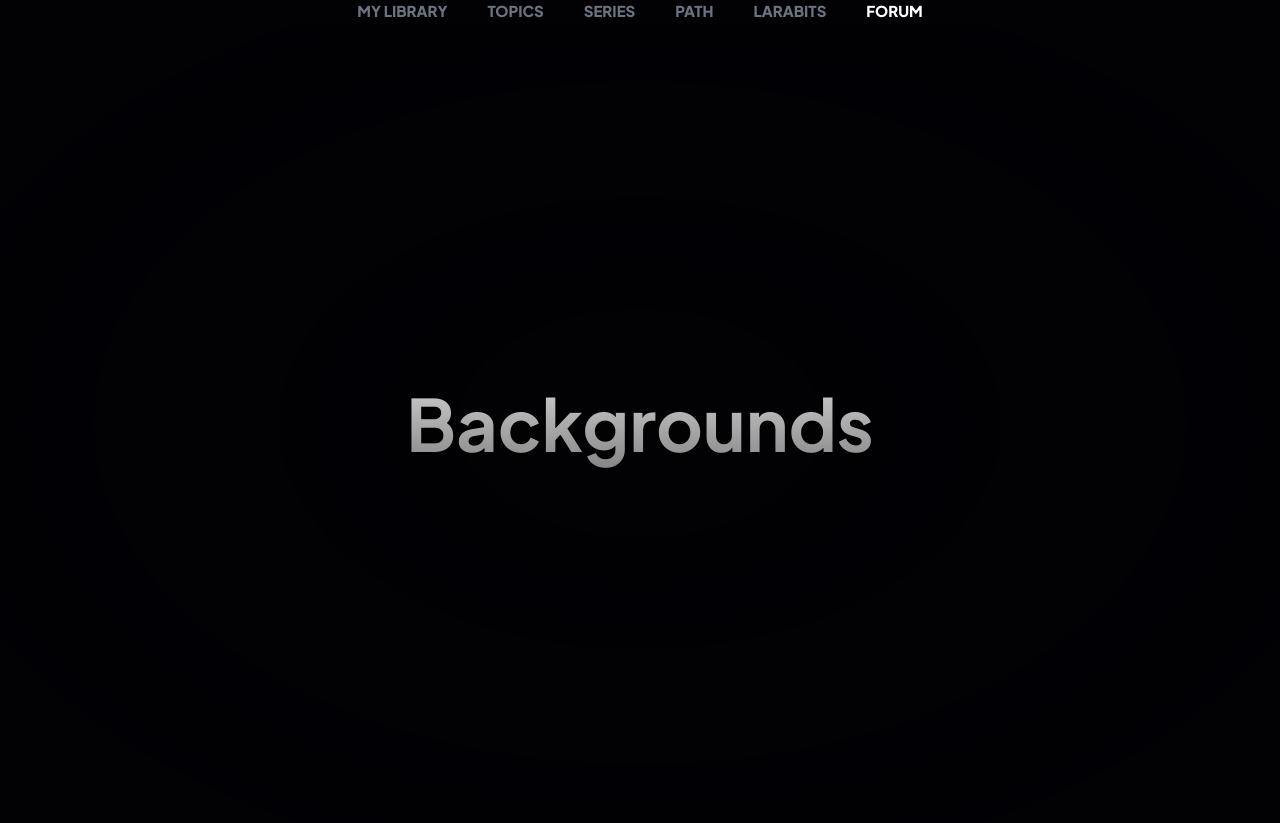
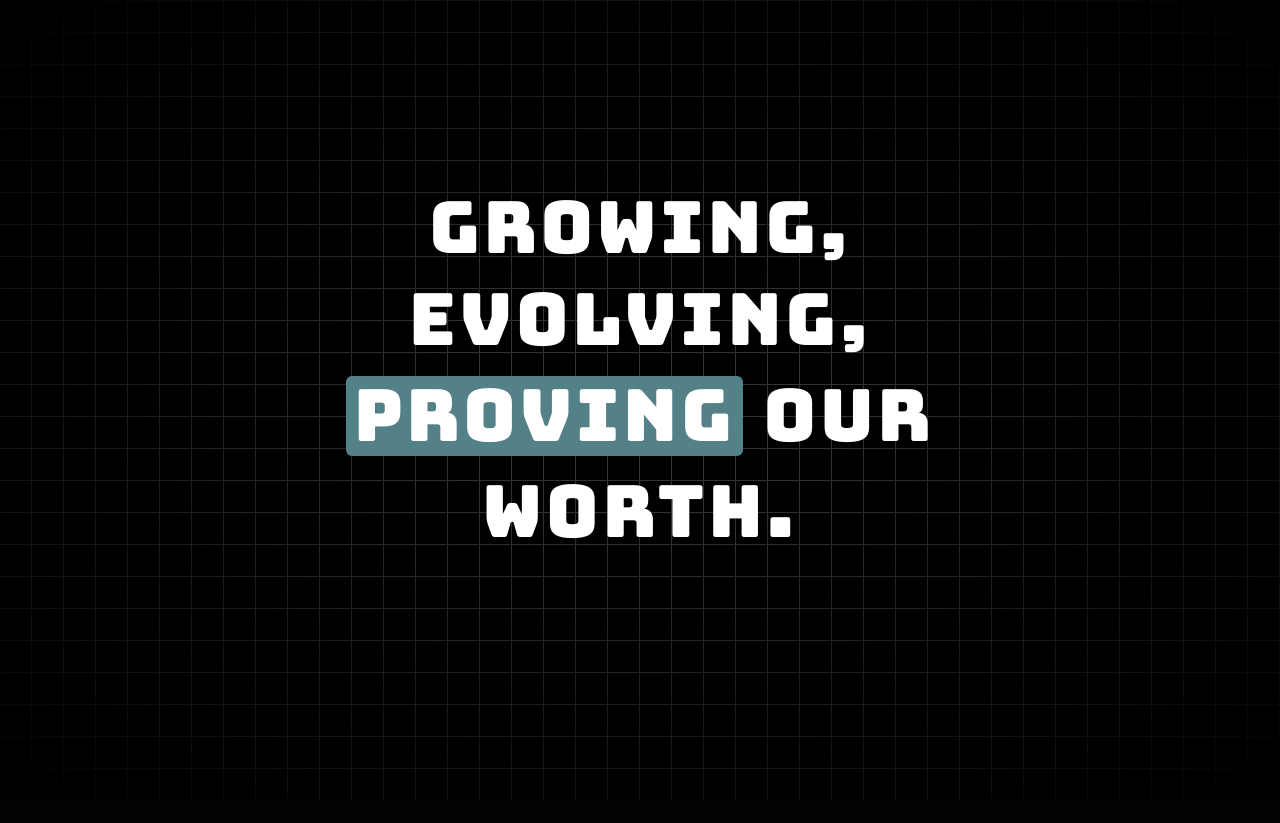
Before and after one commit to bhilbis/var-gallery, a Next.js app: page / in a window 1280 px wide. After the commit the page ends 800 px from the top, so only its background shows below. Built offline with nearby package versions, Linux system fonts and the light colour scheme.

Commit message:
feat: update gridBackground page

```diff
--- a/src/app/layout.tsx
+++ b/src/app/layout.tsx
@@ -1,6 +1,5 @@
 import type { Metadata } from "next";
-import { Plus_Jakarta_Sans } from "next/font/google";
-import Navbar from "@/components/navigation/Navbar";
+import { Plus_Jakarta_Sans, Bungee } from "next/font/google";
 import "./globals.css";
 
 const plusJakarta = Plus_Jakarta_Sans({
@@ -22,7 +21,6 @@ export default function RootLayout({
     <html lang="en">
       <body className={`bg-[#020205] ${plusJakarta.className} overflow-hidden`}>
         <nav>
-          <Navbar/>
         </nav>
         {children}
 
--- a/src/app/page.tsx
+++ b/src/app/page.tsx
@@ -1,15 +1,11 @@
+import { GridBackgroundDemo } from "@/components/background/gridBackground";
 import Image from "next/image";
+
 
 export default function Home() {
   return (
    <>
-    <div className="h-[50rem] w-full dark:bg-black bg-[#020205]  dark:bg-grid-white/[0.2] bg-grid-black/[0.2] relative flex items-center justify-center">
-      {/* Radial gradient for the container to give a faded look */}
-      <div className="absolute pointer-events-none inset-0 flex items-center justify-center dark:bg-black bg-[#020205] [mask-image:radial-gradient(ellipse_at_center,transparent_20%,black)]"></div>
-      <p className="text-4xl sm:text-7xl font-bold relative z-20 bg-clip-text text-transparent bg-gradient-to-b from-neutral-200 to-neutral-500 py-8">
-        Backgrounds
-      </p>
-    </div>
+    <GridBackgroundDemo/>
    </>
   );
 }
--- a/src/components/background/gridBackground.tsx
+++ b/src/components/background/gridBackground.tsx
@@ -1,13 +1,23 @@
 import React from "react";
+import { Bungee } from "next/font/google";
+
+const bungee = Bungee({
+  subsets: ["latin"],
+  weight: ['400'],
+});
 
 export function GridBackgroundDemo() {
   return (
-    <div className="h-[50rem] w-full dark:bg-black bg-white  dark:bg-grid-white/[0.2] bg-grid-black/[0.2] relative flex items-center justify-center">
-      {/* Radial gradient for the container to give a faded look */}
-      <div className="absolute pointer-events-none inset-0 flex items-center justify-center dark:bg-black bg-white [mask-image:radial-gradient(ellipse_at_center,transparent_20%,black)]"></div>
-      <p className="text-4xl sm:text-7xl font-bold relative z-20 bg-clip-text text-transparent bg-gradient-to-b from-neutral-200 to-neutral-500 py-8">
-        Backgrounds
-      </p>
+    <div className="h-[50rem] w-full dark:bg-black bg-black  dark:bg-grid-white/[0.2] bg-grid-white/[0.2] relative flex items-center justify-center">
+      <div className="absolute pointer-events-none inset-0 flex items-center justify-center bg-black [mask-image:radial-gradient(ellipse_at_center,transparent_20%,black)]"></div>
+      <div className={`text-[96px] text-center sm:text-7xl relative z-20 bg-clip-text text-transparent text-white leading-loose ${bungee.className} tracking-wider`}>
+        <p className="-mt-10 mb-5">GROWING,</p>
+        <p className="mb-5">EVOLVING,</p>
+        <p className="mb-5 flex items-center justify-center">
+        <span className="bg-[#548187] px-2 py-1 rounded-md">PROVING</span>&nbsp;OUR
+        </p>
+        <p className="mb-5">WORTH.</p>
+      </div>
     </div>
   );
 }
--- a/src/components/navigation/Navbar.tsx
+++ /dev/null
@@ -1,19 +0,0 @@
-import React from "react";
-import Link from "next/link";
-
-const Navbar = () => {
-    return (
-        <>
-        <div className="container items-center flex justify-center">
-          <Link href="/library" className="block text-md font-[800] uppercase text-[15px] text-gray-500 hover:text-white md:px-3 xl:px-5 xl:text-center">MY LIBRARY</Link>
-          <Link href="/topics" className="block text-md font-[800] uppercase text-[15px] text-gray-500 hover:text-white md:px-3 xl:px-5 xl:text-center">Topics</Link>
-          <Link href="/series" className="block text-md font-[800] uppercase text-[15px] text-gray-500 hover:text-white md:px-3 xl:px-5 xl:text-center">Series</Link>
-          <Link href="/path" className="block text-md font-[800] uppercase text-[15px] text-gray-500 hover:text-white md:px-3 xl:px-5 xl:text-center">Path</Link>
-          <Link href="/larabits" className="block text-md font-[800] uppercase text-[15px] text-gray-500 hover:text-white md:px-3 xl:px-5 xl:text-center">Larabits</Link>
-          <Link href="/forum" className={`block text-md font-[800] uppercase text-[15px] text-white underline underline-offset-[13px] decoration-4 decoration-[#1B55AC]' : 'text-gray-500 hover:text-white'} md:px-3 xl:px-5 xl:text-center`}>Forum</Link>
-        </div>
-        </>
-    )
-}
-
-export default Navbar
--- a/tailwind.config.ts
+++ b/tailwind.config.ts
@@ -1,30 +1,9 @@
-// import type { Config } from "tailwindcss";
+const defaultTheme = require("tailwindcss/defaultTheme");
+const svgToDataUri = require("mini-svg-data-uri");
+const colors = require("tailwindcss/colors");
+import type { Config } from "tailwindcss";
 
-// const config: Config = {
-//   content: [
-//     "./src/pages/**/*.{js,ts,jsx,tsx,mdx}",
-//     "./src/components/**/*.{js,ts,jsx,tsx,mdx}",
-//     "./src/app/**/*.{js,ts,jsx,tsx,mdx}",
-//   ],
-//   darkMode: "class",
-//   theme: {
-//     extend: {
-//       backgroundImage: {
-//         "gradient-radial": "radial-gradient(var(--tw-gradient-stops))",
-//         "gradient-conic":
-//           "conic-gradient(from 180deg at 50% 50%, var(--tw-gradient-stops))",
-//       },
-//     },
-//   },
-//   plugins: [],
-// };
-// export default config;
 
-const defaultTheme = require("tailwindcss/defaultTheme");
-
-const svgToDataUri = require("mini-svg-data-uri");
-
-const colors = require("tailwindcss/colors");
 const {
   default: flattenColorPalette,
 } = require("tailwindcss/lib/util/flattenColorPalette");
@@ -39,6 +18,16 @@ module.exports = {
   ],
   darkMode: "class",
   theme: {
+    extend: {
+      backgroundImage: {
+        "gradient-radial": "radial-gradient(var(--tw-gradient-stops))",
+        "gradient-conic":
+          "conic-gradient(from 180deg at 50% 50%, var(--tw-gradient-stops))",
+      },
+      colors: {
+        'grid-blue': '#548187', // Add this line
+      },
+  },
     // rest of the code
   },
   plugins: [
```
